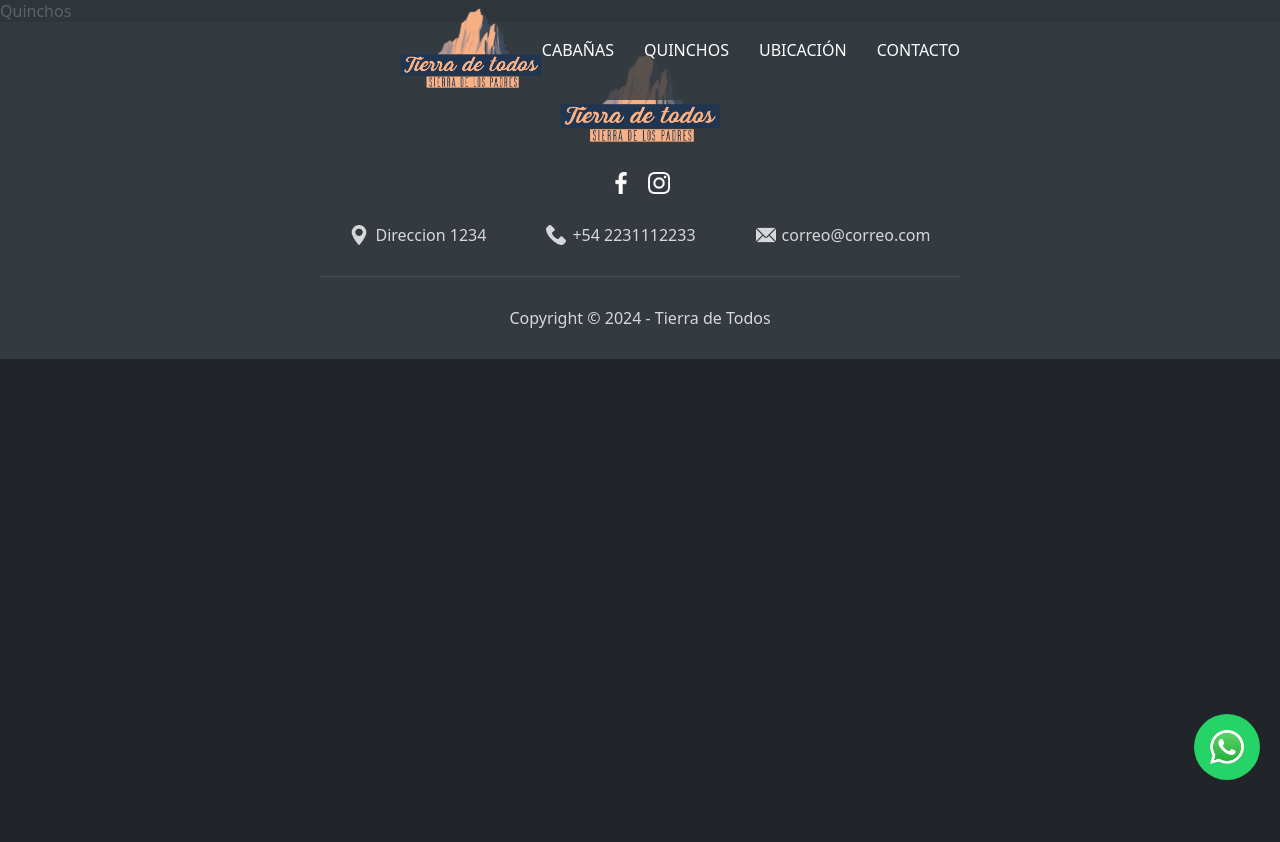
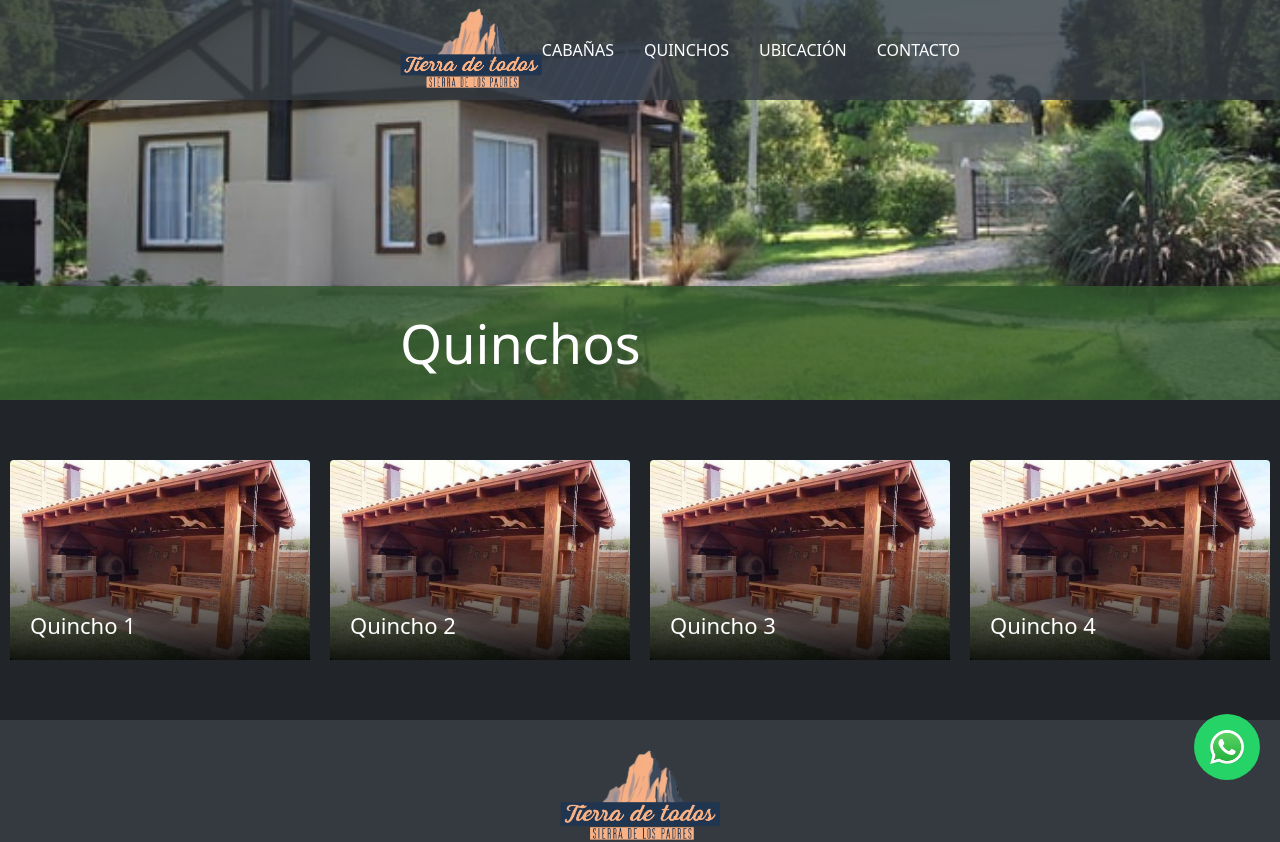
Before and after one commit to LeoPaez/web-tierra-de-todos, a React (Vite) app: page /quinchos in a window 1280 px wide. Shown: the top 842 px of the page. Before the commit the page ends 800 px from the top, so only its background shows below. Built offline with nearby package versions, Linux system fonts and the light colour scheme.

Commit message:
Estilado de página cabañas y quinchos

```diff
--- a/src/pages/Cabañas.jsx
+++ b/src/pages/Cabañas.jsx
@@ -1,6 +1,7 @@
 import styled from "styled-components"
 import CabañasHeaderBg from "../assets/cabañas-header.jpg"
 import CabañaBg from "../assets/cabañas-bg.jpg"
+import { Link } from "react-router"
 
 const CabañasHeader = styled.div`
   background-image: url(${CabañasHeaderBg});
@@ -25,16 +26,19 @@ const CabañasContainer = styled.div`
   justify-content: center;
   align-items: center;
   gap: 20px;
+  margin: 60px 0;
 `
 
 const CabañaCard = styled.div`
   position: relative;
-  width: 400px;
-  height: 300px;
+  width: 300px;
+  height: 200px;
   background-image: url(${props => props.cardImage});
   display: flex;
-  align-items: flex-end;
+  justify-content: center;
   background-size: cover;
+  border-radius: 4px;
+  transition: all 1s ease-out;
 
   &::before {
     content: "";
@@ -45,20 +49,43 @@ const CabañaCard = styled.div`
     height: 70%;
     background: rgb(0,0,0);
     background: linear-gradient(0deg, rgba(0,0,0,0.9) 0%, rgba(255,255,255,0) 100%);
-    opacity: 1; /* Ajusta la opacidad */
-    z-index: 1; /* Se asegura de estar encima del fondo */
+    z-index: 1;
+    transition: all 0.3s ease-out;
   }
 
   > * {
     position: relative;
-    z-index: 2; /* Asegura que el contenido esté encima de la capa negra */
-    color: white; /* Para contraste si el texto es blanco */
+    z-index: 2;
+    color: white;
   }
 
   p {
-    font-size: 24px;
+    font-size: 22px;
     margin: 0 0 20px 20px;
     font-weight: 500;
+    align-content: flex-end;
+    margin-right: auto;
+  }
+
+  span {
+    position: absolute;
+    background-color: rgba(49, 87, 44, 0.8);
+    padding: 6px 14px;
+    align-self: center;
+    font-weight: 500;
+    border-radius: 6px;
+    display: none;
+    transition: all 1s ease-out;
+  }
+
+  &:hover {
+    &::before {
+      height: 100%;
+    }
+
+    span {
+      display: block;
+    }
   }
 `
 
@@ -69,9 +96,30 @@ const Cabañas = () => {
         <h2>Cabañas</h2>
       </CabañasHeader>
       <CabañasContainer>
-        <CabañaCard cardImage={CabañaBg}>
-          <p>Cabaña 1</p>
-        </CabañaCard>
+        <Link to="#">
+          <CabañaCard cardImage={CabañaBg}>
+            <p>Cabaña 1</p>
+            <span>Más informacion {">"}</span>
+          </CabañaCard>
+        </Link>
+        <Link to="#">
+          <CabañaCard cardImage={CabañaBg}>
+            <p>Cabaña 2</p>
+            <span>Más informacion {">"}</span>
+          </CabañaCard>
+        </Link>
+        <Link to="#">
+          <CabañaCard cardImage={CabañaBg}>
+            <p>Cabaña 3</p>
+            <span>Más informacion {">"}</span>
+          </CabañaCard>
+        </Link>
+        <Link to="#">
+          <CabañaCard cardImage={CabañaBg}>
+            <p>Cabaña 4</p>
+            <span>Más informacion {">"}</span>
+          </CabañaCard>
+        </Link>
       </CabañasContainer>
     </>
   )
--- a/src/pages/Quinchos.jsx
+++ b/src/pages/Quinchos.jsx
@@ -1,6 +1,127 @@
+import styled from "styled-components"
+import CabañasHeaderBg from "../assets/cabañas-header.jpg"
+import QuinchoBg from "../assets/quincho-bg.jpg"
+import { Link } from "react-router"
+
+const CabañasHeader = styled.div`
+  background-image: url(${CabañasHeaderBg});
+  width: 100%;
+  height: 50vh;
+  background-size: cover;
+  background-position: 0% 60%;
+  display: flex;
+  align-items: flex-end;
+
+  h2 {
+    padding: 20px 0 20px 400px;
+    font-size: 54px;
+    font-weight: 400;
+    width: 100%;
+    background-color: rgba(49, 87, 44, 0.8);
+  }
+`
+
+const CabañasContainer = styled.div`
+  display: flex;
+  justify-content: center;
+  align-items: center;
+  gap: 20px;
+  margin: 60px 0;
+`
+
+const CabañaCard = styled.div`
+  position: relative;
+  width: 300px;
+  height: 200px;
+  background-image: url(${props => props.cardImage});
+  display: flex;
+  justify-content: center;
+  background-size: cover;
+  border-radius: 4px;
+  transition: all 1s ease-out;
+
+  &::before {
+    content: "";
+    position: absolute;
+    bottom: 0;
+    left: 0;
+    width: 100%;
+    height: 70%;
+    background: rgb(0,0,0);
+    background: linear-gradient(0deg, rgba(0,0,0,0.9) 0%, rgba(255,255,255,0) 100%);
+    z-index: 1;
+    transition: all 0.3s ease-out;
+  }
+
+  > * {
+    position: relative;
+    z-index: 2;
+    color: white;
+  }
+
+  p {
+    font-size: 22px;
+    margin: 0 0 20px 20px;
+    font-weight: 500;
+    align-content: flex-end;
+    margin-right: auto;
+  }
+
+  span {
+    position: absolute;
+    background-color: rgba(49, 87, 44, 0.8);
+    padding: 6px 14px;
+    align-self: center;
+    font-weight: 500;
+    border-radius: 6px;
+    display: none;
+    transition: all 1s ease-out;
+  }
+
+  &:hover {
+    &::before {
+      height: 100%;
+    }
+
+    span {
+      display: block;
+    }
+  }
+`
+
 const Quinchos = () => {
   return (
-    <div>Quinchos</div>
+    <>
+      <CabañasHeader>
+        <h2>Quinchos</h2>
+      </CabañasHeader>
+      <CabañasContainer>
+        <Link to="#">
+          <CabañaCard cardImage={QuinchoBg}>
+            <p>Quincho 1</p>
+            <span>Más informacion {">"}</span>
+          </CabañaCard>
+        </Link>
+        <Link to="#">
+          <CabañaCard cardImage={QuinchoBg}>
+            <p>Quincho 2</p>
+            <span>Más informacion {">"}</span>
+          </CabañaCard>
+        </Link>
+        <Link to="#">
+          <CabañaCard cardImage={QuinchoBg}>
+            <p>Quincho 3</p>
+            <span>Más informacion {">"}</span>
+          </CabañaCard>
+        </Link>
+        <Link to="#">
+          <CabañaCard cardImage={QuinchoBg}>
+            <p>Quincho 4</p>
+            <span>Más informacion {">"}</span>
+          </CabañaCard>
+        </Link>
+      </CabañasContainer>
+    </>
   )
 }
 
```
